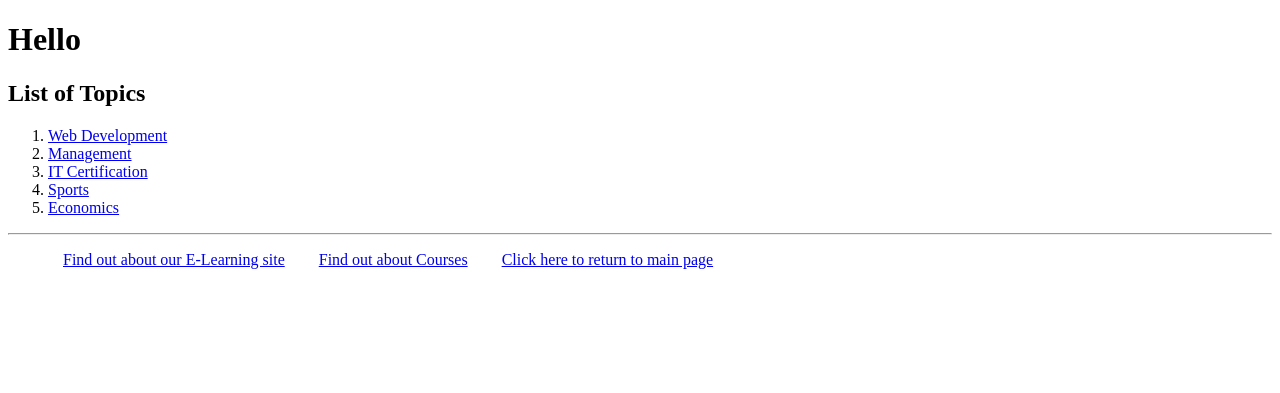
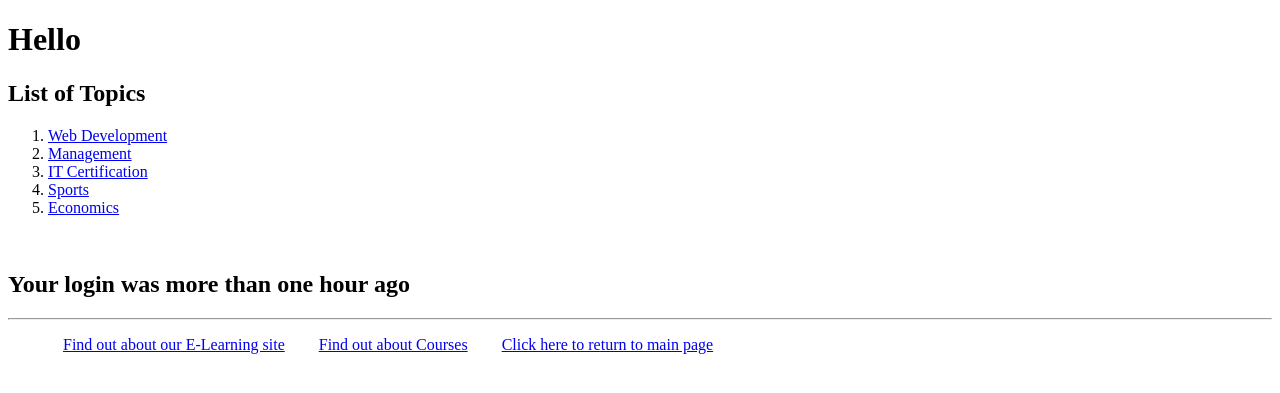
Before and after one commit to datqlam/internet-app-distributed-sys, a Django app: page /myapp/ in a window 1280 px wide. Shown: the top 393 px of the page. Run offline with Django 3.2, Linux system fonts and the light colour scheme; data comes from the database, SQL or seed files in the repository; both versions use the stored data as it was after the commit.

Commit message:
Assignment 9

```diff
--- a/labs/lab3/mysiteS20/myapp/templates/myapp/about.html
+++ b/labs/lab3/mysiteS20/myapp/templates/myapp/about.html
@@ -5,4 +5,5 @@
     <p>
         <h3>This is an E-learning Website! Search our Topics to find all available Courses.</h3>
     </p>
+    </p><b style="text-decoration-color: #d6d8d9">Page Visits:{{ about_visits }}</b></p>
 {% endblock %}
--- a/labs/lab3/mysiteS20/myapp/templates/myapp/index.html
+++ b/labs/lab3/mysiteS20/myapp/templates/myapp/index.html
@@ -8,7 +8,17 @@
                 <li> <a href="{% url 'myapp:detail' top.id %}">{{ top.name}}</a> </li>
             {% endfor %}
         </ol>
-      {% else %}
-          <strong>There are no available topics!</strong>
-      {% endif %}
+    {% else %}
+        <strong>There are no available topics!</strong>
+    {% endif %}
+
+    <br/>
+    {% if request.session.last_login%}
+        Last Login {{request.session.last_login}}
+    {% else %}
+        <h2>
+            Your login was more than one hour ago
+        </h2>
+    {% endif %}
+
 {% endblock %}
--- a/labs/lab3/mysiteS20/myapp/views.py
+++ b/labs/lab3/mysiteS20/myapp/views.py
@@ -8,12 +8,18 @@ from django.contrib.auth import authenticate, login, logout
 from django.contrib.auth.decorators import login_required
 from django.urls import reverse
 
+from mysiteS20 import settings
 from .forms import OrderForm, InterestForm
 from .models import Topic, Course, Student, Order
+import datetime
 
 
 # Create your views here.
 def index(request):
+    if request.session.test_cookie_worked():
+        print('Test Cookie Worked. Delete it')
+        request.session.delete_test_cookie
+
     top_list = Topic.objects.all().order_by('id')[:10]
     # get current user in request object
     current_user = request.user
@@ -22,7 +28,17 @@ def index(request):
 
 
 def about(request):
-    return render(request, 'myapp/about.html')
+    about_visits = request.COOKIES.get('about_visits', 'default')
+    if about_visits == 'default':
+        response = render(request, 'myapp/about.html', {'about_visits': '1'})
+        response.set_cookie('about_visits', 1, 5*60)
+        # https://developer.mozilla.org/en-US/docs/Web/HTTP/Headers/Set-Cookie
+        return response
+    else:
+        about_visits = int(about_visits) + 1
+        response = render(request, 'myapp/about.html', {'about_visits': about_visits})
+        response.set_cookie('about_visits', about_visits)
+        return response
 
 
 def detail(request, top_no):
@@ -82,6 +98,16 @@ def user_login(request):
         user = authenticate(username=username, password=password)
         if user:
             if user.is_active:
+                current_login_time = str(datetime.datetime.now())
+                # session parameter last_login
+                request.session['last_login'] = current_login_time
+                request.session['username'] = username
+                # set session expiry to 1 hour
+                # request.session.set_expiry(3600)
+
+                # set session expiry to 0 to expire session at browser close
+                request.session.set_expiry(0)
+
                 login(request, user)
                 return HttpResponseRedirect(reverse('myapp:index'))
             else:
@@ -89,13 +115,23 @@ def user_login(request):
         else:
             return HttpResponse('Invalid login details.')
     else:
+        # set a test cookie
+        print('Set a test cookie')
+        request.session.set_test_cookie()
         return render(request, 'myapp/login.html')
 
 
 @login_required
 def user_logout(request):
-    logout(request)
-    return HttpResponseRedirect(reverse(('myapp:index')))
+    # logout(request)
+    try:
+        del request.session['last_login']
+        del request.session['username']
+        request.session.flush()
+    except KeyError:
+        pass
+
+    return HttpResponseRedirect(reverse(('myapp:user_login')))
 
 @login_required
 def myaccount(request):
```
Also changed, not shown: labs/lab3/mysiteS20/db.sqlite3.
